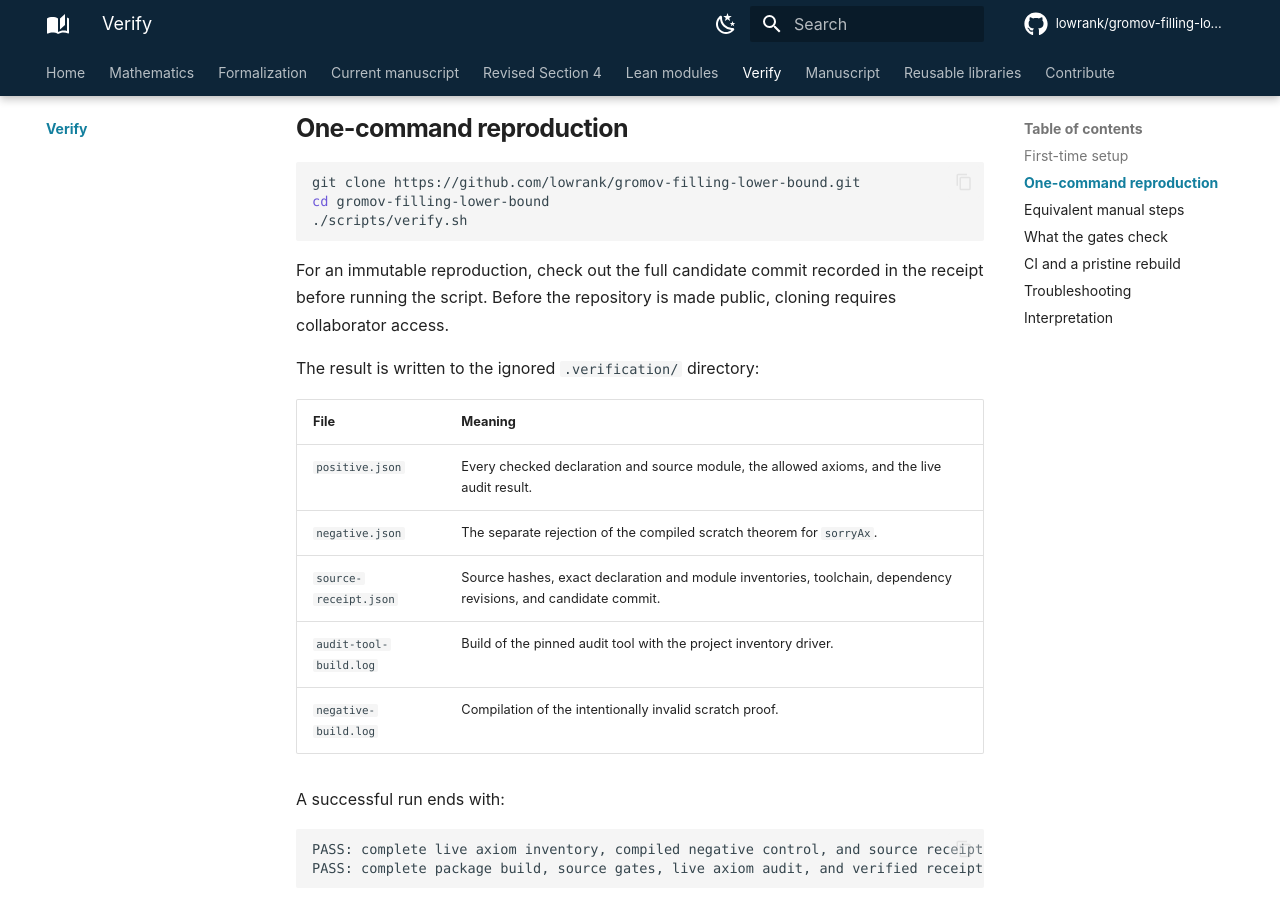
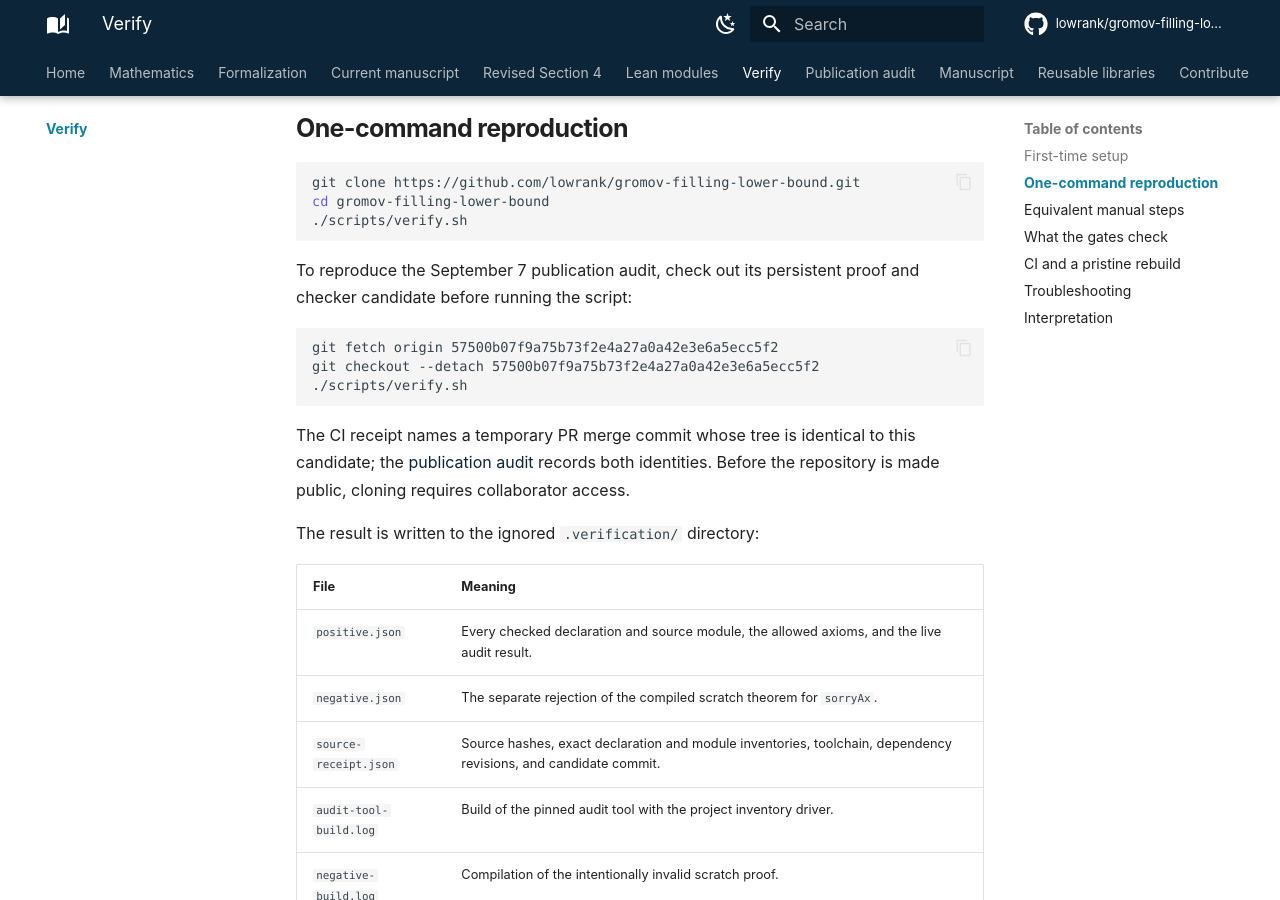
Before and after one commit to lowrank/gromov-filling-lower-bound, an MkDocs documentation site: the page built from docs/verification.md, in a window 1280 px wide and 900 px high, scrolled down 660 px. Built offline with MkDocs 1.6.1 and Material for MkDocs 9.7.7, drawn with Linux system fonts in a browser that asks for light colours; comment, search, counter and statistics services are not loaded; some of the changed text lies outside the part shown.

Commit message:
Preserve the complete publication audit and immutable verification evidence

````diff
--- a/docs/verification.md
+++ b/docs/verification.md
@@ -27,9 +27,19 @@
 ./scripts/verify.sh
 ```
 
-For an immutable reproduction, check out the full candidate commit recorded
-in the receipt before running the script. Before the repository is made
-public, cloning requires collaborator access.
+To reproduce the September 7 publication audit, check out its persistent
+proof and checker candidate before running the script:
+
+```bash
+git fetch origin 57500b07f9a75b73f2e4a27a0a42e3e6a5ecc5f2
+git checkout --detach 57500b07f9a75b73f2e4a27a0a42e3e6a5ecc5f2
+./scripts/verify.sh
+```
+
+The CI receipt names a temporary PR merge commit whose tree is identical to
+this candidate; the [publication audit](publication-audit.md) records both
+identities. Before the repository is made public, cloning requires
+collaborator access.
 
 The result is written to the ignored `.verification/` directory:
 
@@ -136,6 +146,11 @@
 all 18 numbered statements and distinguishes the three complete headline
 theorems from broader formulations that remain partial.
 
+The [publication audit](publication-audit.md) links the complete live
+inventory, compiled negative control, and source receipt from
+[CI 34177156896](https://github.com/lowrank/gromov-filling-lower-bound/actions/runs/34177156896).
+Those evidence files are committed under `verification/publication-20260907/`.
+
 The earlier [Section 4 CI receipt](https://github.com/lowrank/gromov-filling-lower-bound/actions/runs/34167476132)
 records the full build and 6,762-declaration audit for
 `bdf0d050ee1d375d7025645c7a2ff22b9a2dd16b`. Its historical JSON receipt is
--- a/mkdocs.yml
+++ b/mkdocs.yml
@@ -44,6 +44,7 @@
   - Revised Section 4: section4.md
   - Lean modules: modules.md
   - Verify: verification.md
+  - Publication audit: publication-audit.md
   - Manuscript: manuscript.md
   - Reusable libraries: library-contributions.md
   - Contribute: contributing.md
````
Also changed, not shown: README.md (+8 -8 lines), docs/publication-audit.md (added, +99 -0 lines), 4 other files.
